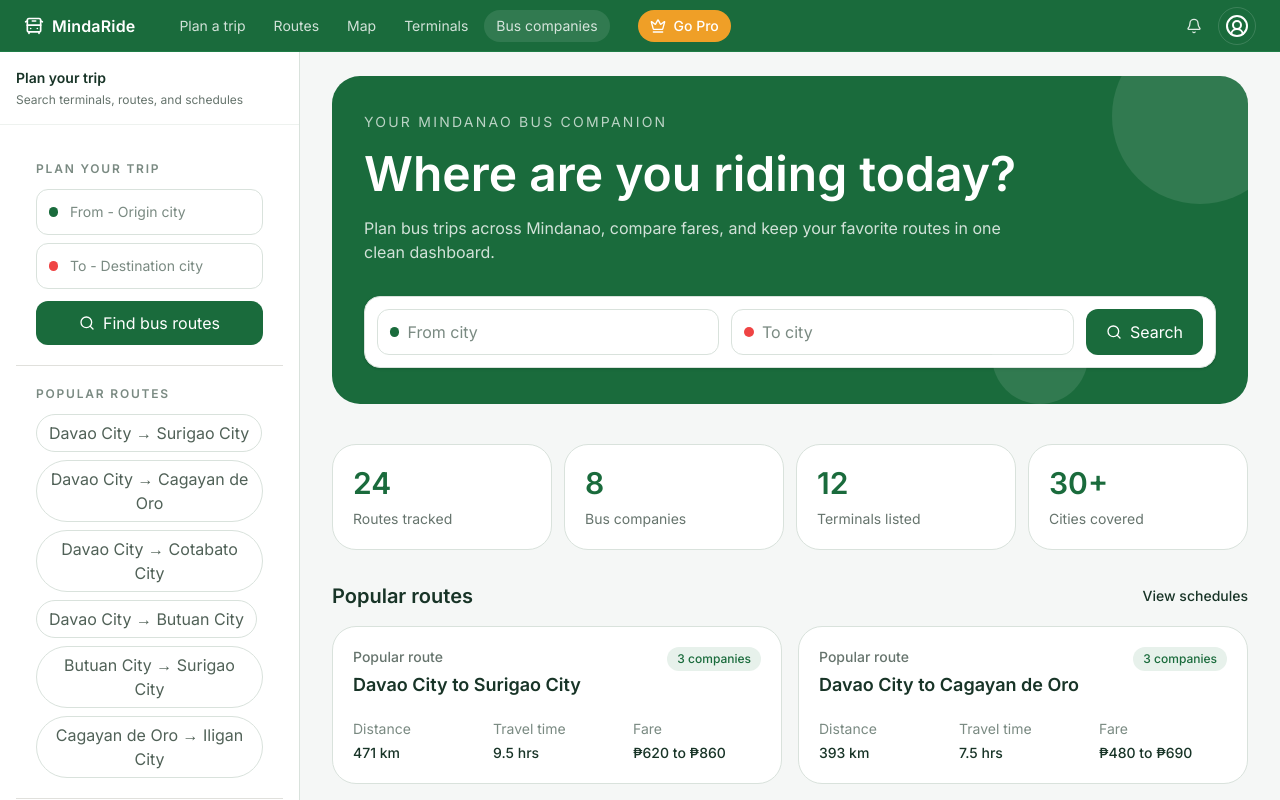
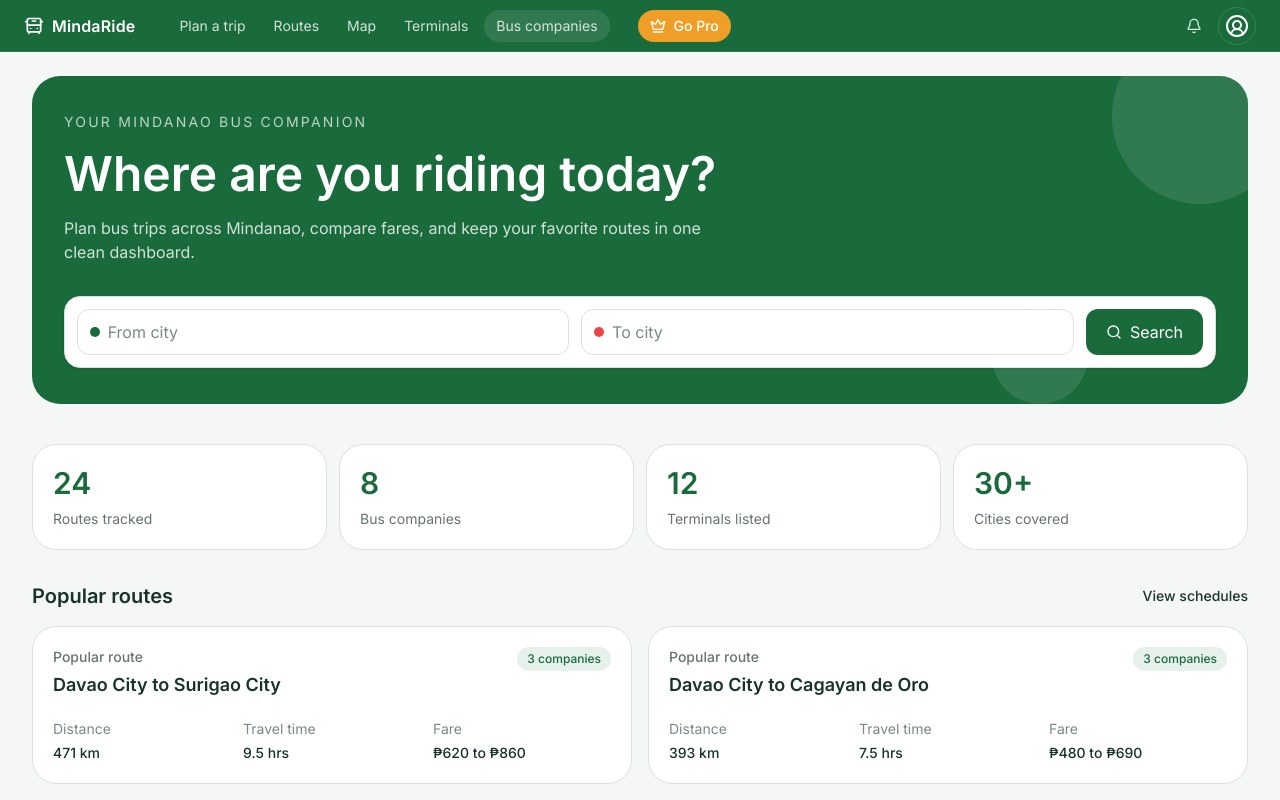
Before and after one commit to RenXenpai11/mindarides, a Next.js app: page / in a window 1280 px wide. Shown: the top 800 px of the page. Built offline with nearby package versions, Linux system fonts and the light colour scheme.

Commit message:
Remove sidebar from homepage layout

```diff
--- a/app/(shell)/page.tsx
+++ b/app/(shell)/page.tsx
@@ -4,8 +4,6 @@
 import { useMemo, useState } from 'react'
 import HomeDesktopContent from '@/components/home/HomeDesktopContent'
 import HomeMobileContent from '@/components/home/HomeMobileContent'
-import HomeSidebar from '@/components/home/HomeSidebar'
-import Sidebar from '@/components/layout/Sidebar'
 import { busCompanies, featuredStats, routes } from '@/lib/data'
 
 export default function HomePage() {
@@ -36,24 +34,7 @@
   }
 
   return (
-    <main className="min-h-[calc(100dvh-52px)] md:flex">
-      <Sidebar
-        title="Plan your trip"
-        description="Search terminals, routes, and schedules"
-      >
-        <HomeSidebar
-          from={from}
-          to={to}
-          onFromChange={setFrom}
-          onToChange={setTo}
-          onSearch={handleSearch}
-          onPickRoute={handlePickRoute}
-          popularRoutes={popularRoutes}
-          companies={busCompanies.slice(0, 4)}
-        />
-      </Sidebar>
-
-      <div className="min-w-0 flex-1">
+    <main className="min-h-[calc(100dvh-52px)]">
       <HomeDesktopContent
         from={from}
         to={to}
@@ -74,7 +55,6 @@
         routes={routes}
         onPickRoute={handlePickRoute}
       />
-      </div>
     </main>
   )
 }
```
Lines whose indentation alone changed are shown as unchanged.
